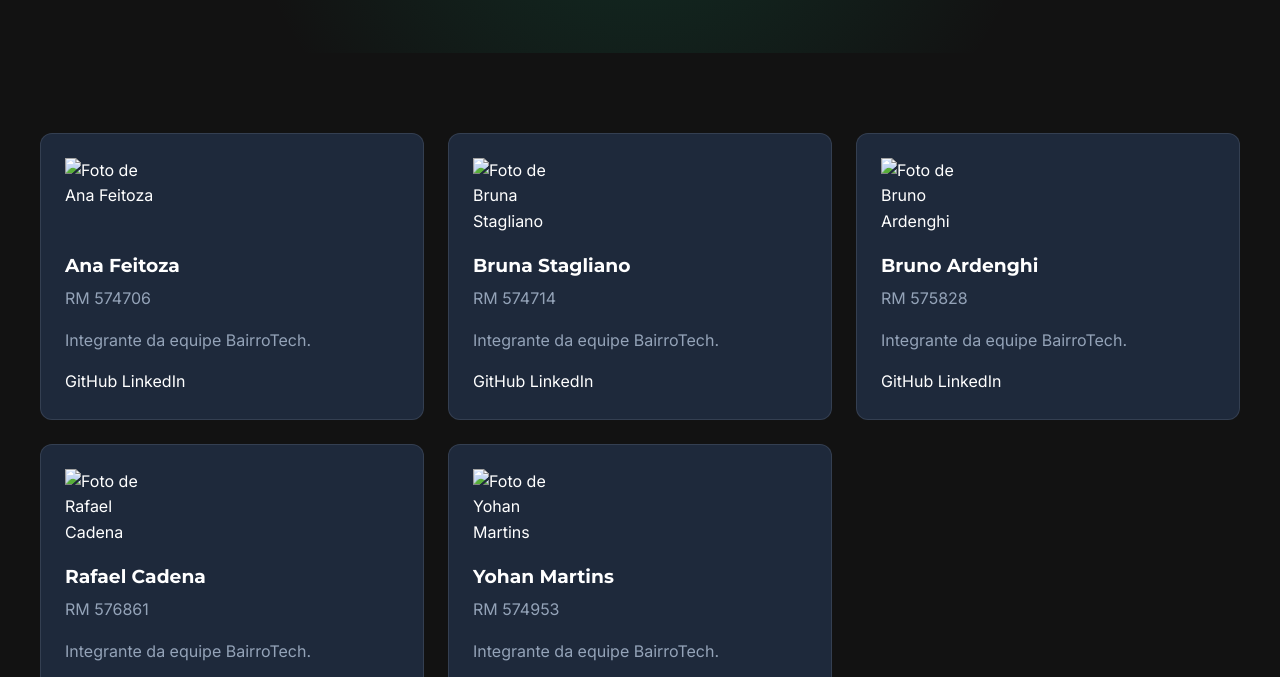
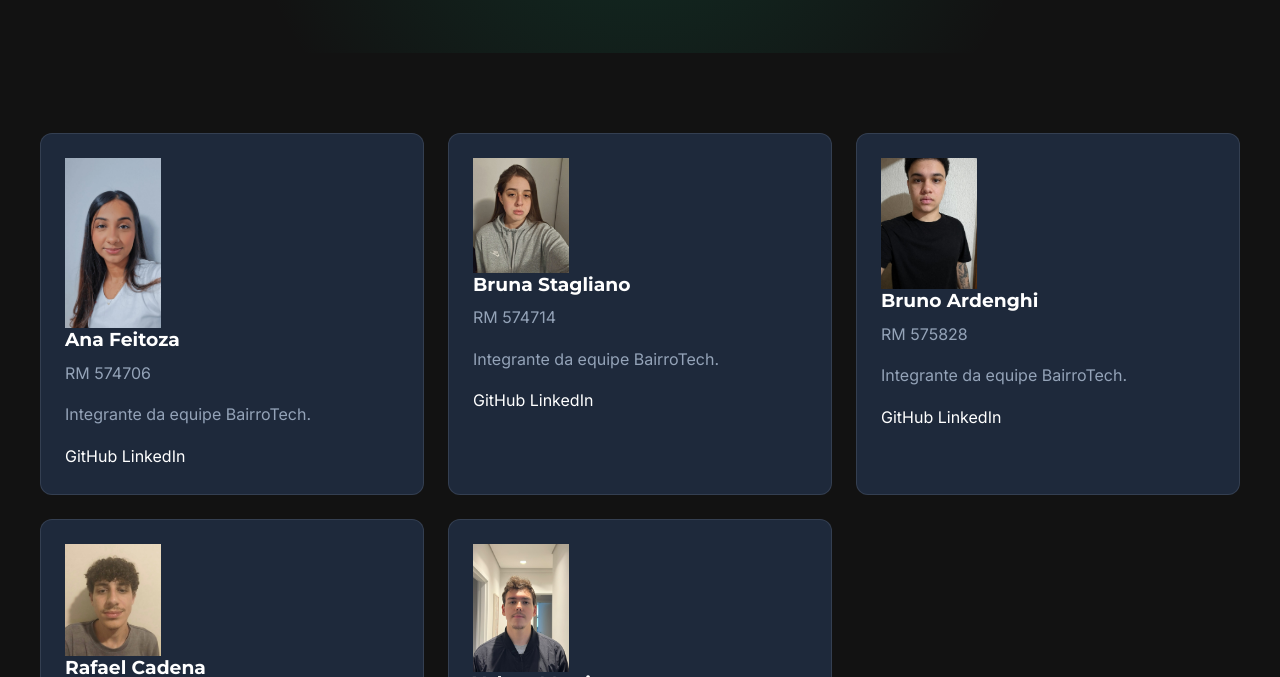
Before and after one commit to AnaFeitoza1/BairroTech, a plain HTML site: page integrantes.html in a window 1280 px wide. Shown: the part 247-924 px from the top of the page. Drawn offline with Linux system fonts and the light colour scheme.

Commit message:
Update image file extensions from .jpg to .jpeg

```diff
--- a/integrantes.html
+++ b/integrantes.html
@@ -63,7 +63,7 @@
         <div class="container">
           <div class="cards-grid">
         <article class="card perfil">
-          <img class="perfil-foto" src="assets/images/integrante-ana.jpg"
+          <img class="perfil-foto" src="assets/images/integrante-ana.jpeg"
                alt="Foto de Ana Feitoza" width="96" height="96" />
           <h3>Ana Feitoza</h3>
           <p class="perfil-info">RM 574706</p>
@@ -77,7 +77,7 @@
         </article>
 
         <article class="card perfil">
-          <img class="perfil-foto" src="assets/images/integrante-bruna.jpg"
+          <img class="perfil-foto" src="assets/images/integrante-bruna.jpeg"
                alt="Foto de Bruna Stagliano" width="96" height="96" />
           <h3>Bruna Stagliano</h3>
           <p class="perfil-info">RM 574714</p>
@@ -91,7 +91,7 @@
         </article>
 
         <article class="card perfil">
-          <img class="perfil-foto" src="assets/images/integrante-bruno.jpg"
+          <img class="perfil-foto" src="assets/images/integrante-bruno.jpeg"
                alt="Foto de Bruno Ardenghi" width="96" height="96" />
           <h3>Bruno Ardenghi</h3>
           <p class="perfil-info">RM 575828</p>
@@ -105,7 +105,7 @@
         </article>
 
         <article class="card perfil">
-          <img class="perfil-foto" src="assets/images/integrante-rafael.jpg"
+          <img class="perfil-foto" src="assets/images/integrante-rafael.jpeg"
                alt="Foto de Rafael Cadena" width="96" height="96" />
           <h3>Rafael Cadena</h3>
           <p class="perfil-info">RM 576861</p>
@@ -119,7 +119,7 @@
         </article>
 
         <article class="card perfil">
-          <img class="perfil-foto" src="assets/images/integrante-yohan.jpg"
+          <img class="perfil-foto" src="assets/images/integrante-yohan.jpeg"
                alt="Foto de Yohan Martins" width="96" height="96" />
           <h3>Yohan Martins</h3>
           <p class="perfil-info">RM 574953</p>
```
